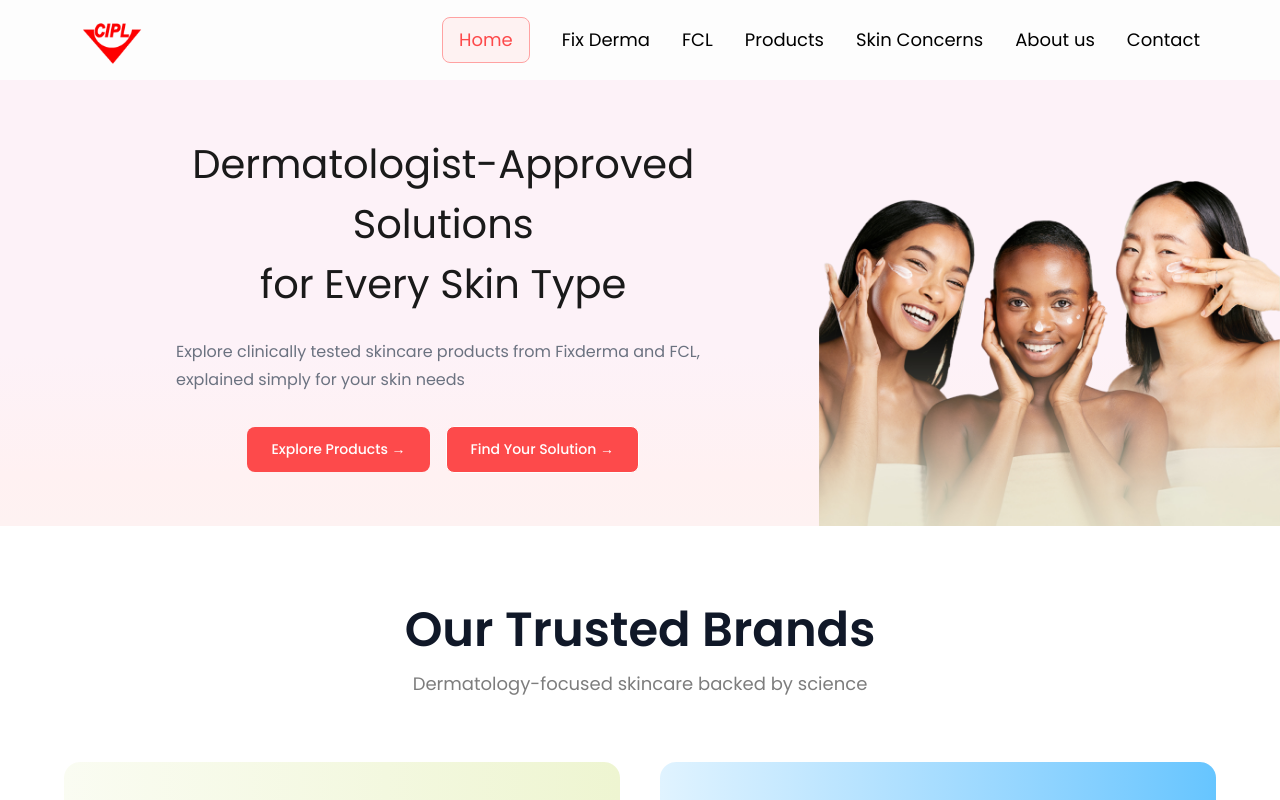
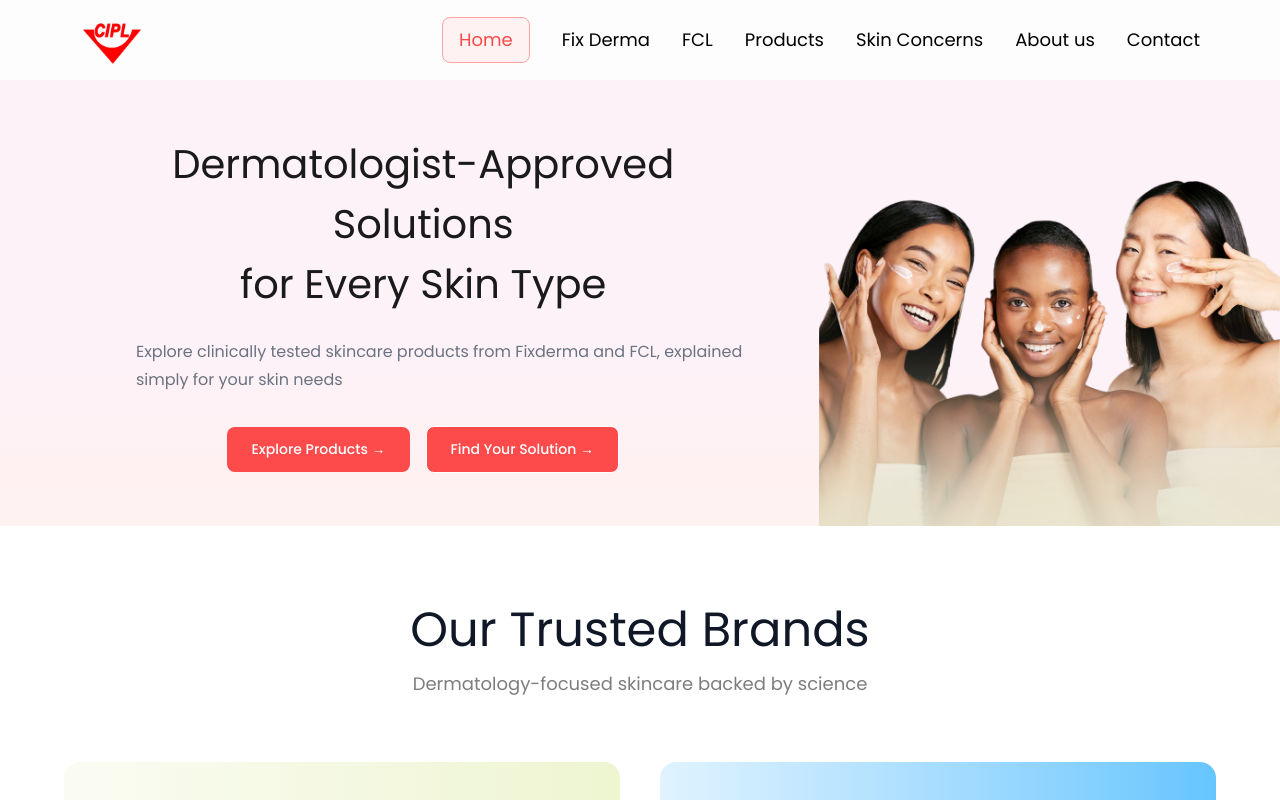
Before and after one commit to Swopnil-Sapkota/Cosmitech, a React (Vite) app: page / in a window 1280 px wide. Shown: the top 800 px of the page. Built offline with nearby package versions, Linux system fonts and the light colour scheme.

Commit message:
Trusted Brand Updated

```diff
--- a/src/components/home/HeroSection.jsx
+++ b/src/components/home/HeroSection.jsx
@@ -1,21 +1,20 @@
-import React from "react";
 import heroImg from "../../assets/home/hero.png";
 
 const HeroSection = () => {
   return (
-    <section className="w-full bg-[linear-gradient(180deg,_#FDF2F8_61.06%,_#FFF1F2_88.46%,_#FEF2F2_99.52%)] relative overflow-hidden h-[446px]">
+    <section className="w-full bg-[linear-gradient(180deg,#FDF2F8_61.06%,#FFF1F2_88.46%,#FEF2F2_99.52%)] relative overflow-hidden h-111.5">
 
 
       <div className="max-w-8xl px-6 md:px-12 mx-auto h-full grid grid-cols-1 md:grid-cols-[60%_40%] items-center">
 
         {/* LEFT CONTENT */}
-        <div className="z-10 pl-0 md:pl-10 md:pl-20">
+        <div className="z-10 pl-0 md:pl-10">
           <h1 className="text-[32px] md:text-[40px] font-normal text-[#1A1A1A] max-w-4xl text-center">
             Dermatologist-Approved Solutions <br />
             for Every Skin Type
           </h1>
 
-          <p className="mt-6 text-[14px] md:text-[16px] leading-[26px] md:leading-[28px] text-[#6B7280] px-2 md:px-0 max-w-4xl text-left md:ml-12 mx-auto md:mx-0">
+          <p className="mt-6 text-[14px] md:text-[16px] leading-6.5 md:leading-7 text-[#6B7280] px-2 md:px-0 max-w-4xl text-left md:ml-12 mx-auto md:mx-0">
             Explore clinically tested skincare products from Fixderma and FCL,
             explained simply for your skin needs
           </p>
@@ -38,10 +37,9 @@
         <img
           src={heroImg}
           alt="Dermatology models"
-          className="w-[461px] h-[392px] object-contain"
+          className="w-115.25 h-98 object-contain"
         />
       </div>
-
     </section>
   );
 };
--- a/src/components/home/TrustedBrand.jsx
+++ b/src/components/home/TrustedBrand.jsx
@@ -56,7 +56,7 @@
             <div className="max-w-6xl mx-auto">
                 {/* Header Section */}
                 <div className="text-center mb-12 md:mb-16">
-                    <h2 className="text-3xl md:text-4xl lg:text-5xl font-semibold text-gray-900 mb-2 md:mb-4">Our Trusted Brands</h2>
+                    <h2 className="text-3xl md:text-4xl lg:text-5xl font-normal text-gray-900 mb-2 md:mb-4">Our Trusted Brands</h2>
                     <p className="text-base md:text-lg text-[#7D7D7D]">Dermatology-focused skincare backed by science</p>
                 </div>
 
```
